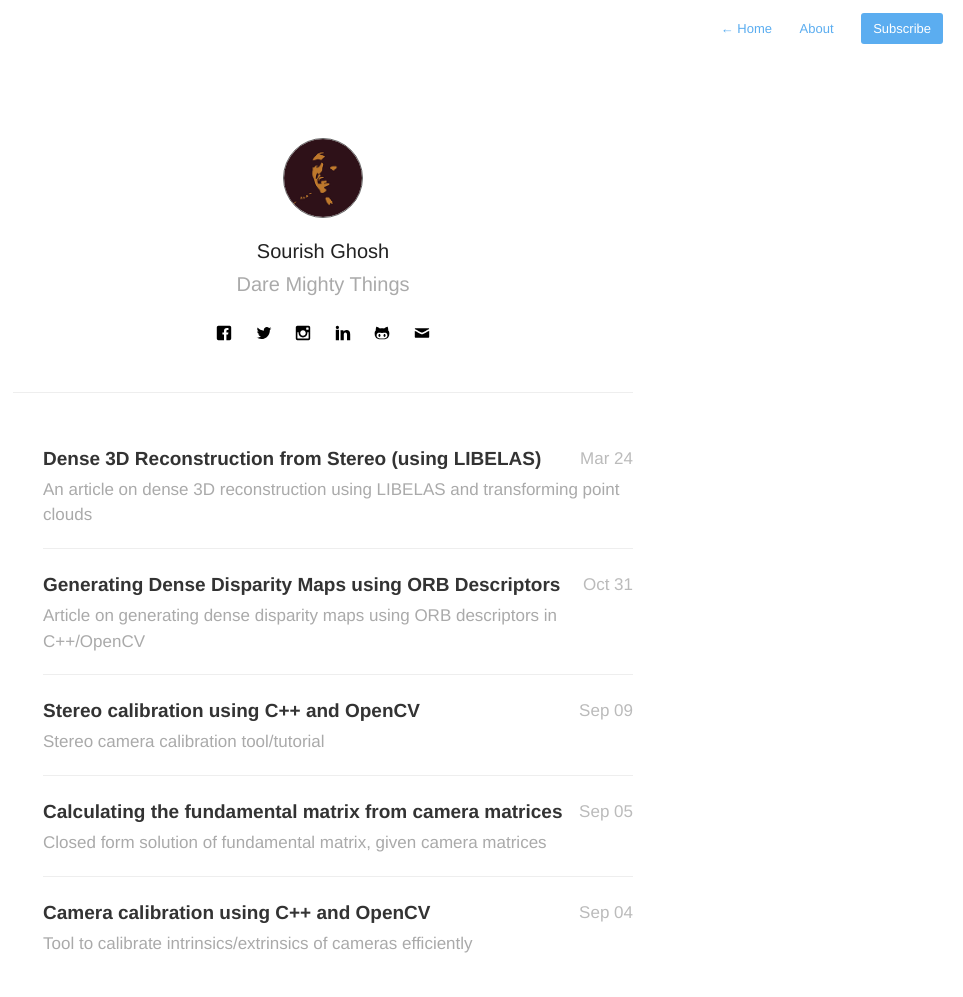
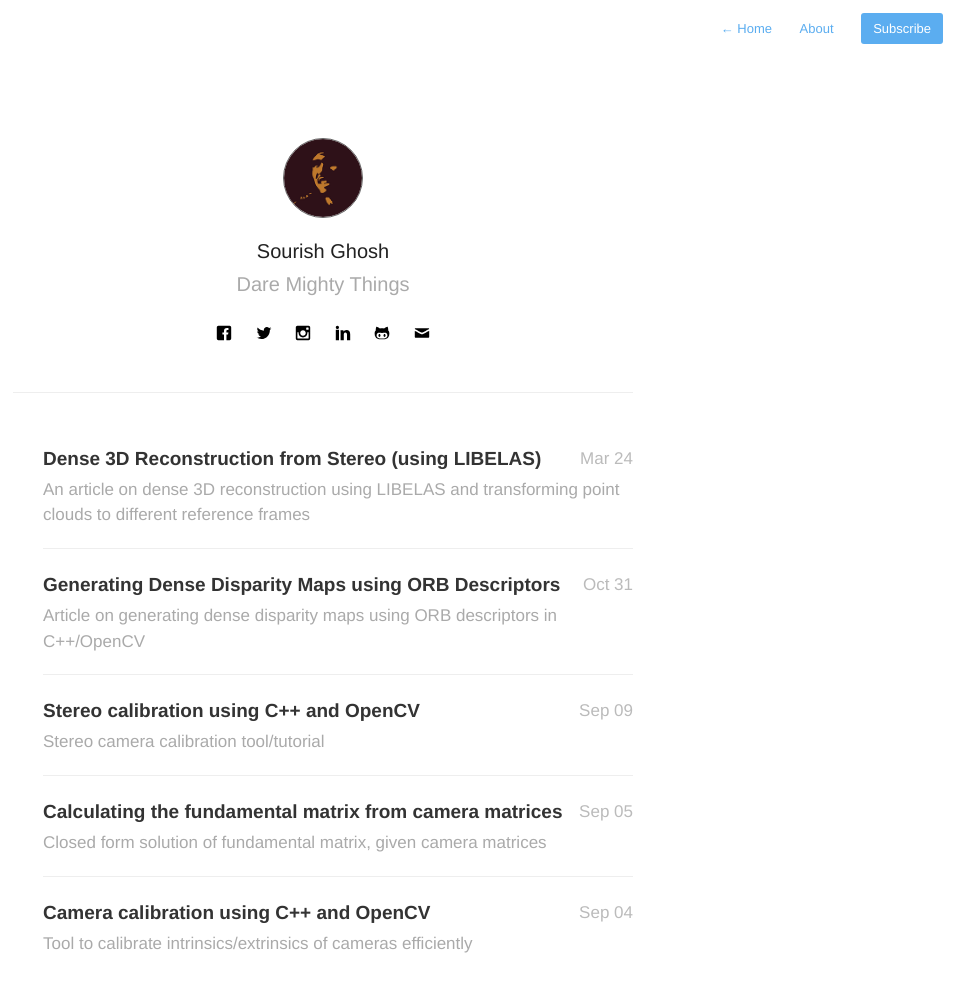
Before and after one commit to sourishg/sourishg.github.io, a Jekyll site: the page built from index.html, in a window 1280 px wide. Shown: the whole page, without its empty margins (317-1280 px from the left). Built offline with Jekyll 4.4.1, drawn with Linux system fonts in a browser that asks for light colours; nearby versions of some CDN libraries; the list of posts is cut into pages by our own code.

Commit message:
modify slug of last blog post; change description

```diff
--- a/_posts/2017-3-23-dense-reconstruction-from-stereo.markdown
+++ b/_posts/2017-3-23-dense-reconstruction-from-stereo-libelas.markdown
@@ -1,7 +1,7 @@
 ---
 title:  "Dense 3D Reconstruction from Stereo (using LIBELAS)"
 date:   2017-3-24 00:00:00
-description: An article on dense 3D reconstruction using LIBELAS and transforming point clouds
+description: An article on dense 3D reconstruction using LIBELAS and transforming point clouds to different reference frames
 tags: "computer vision, 3d reconstruction, stereo vision, disparity maps"
 ---
 
```
Also changed, not shown: 4 other files.
